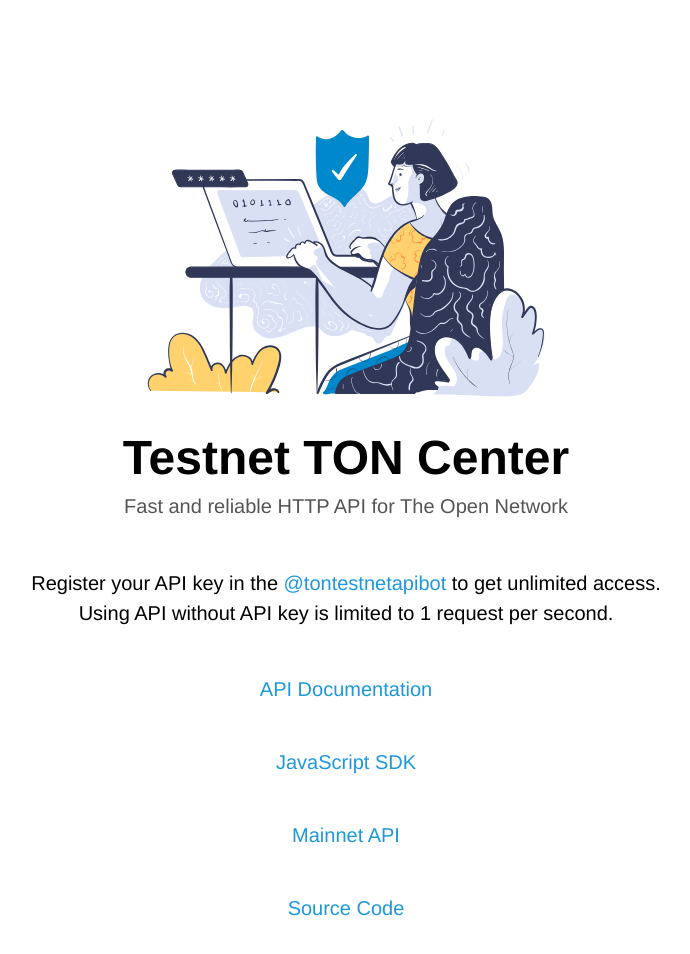
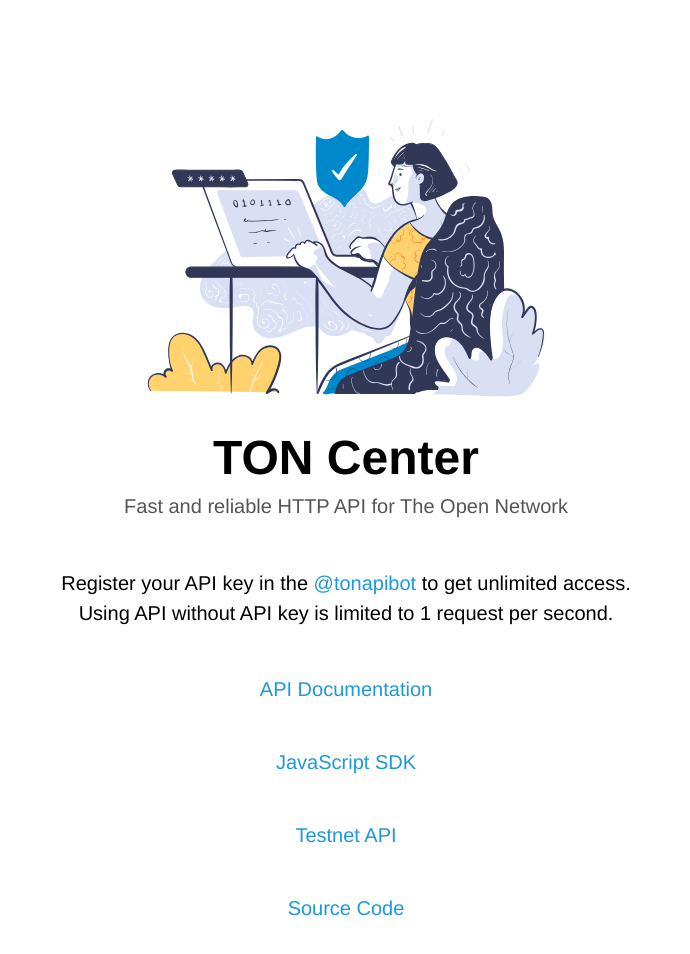
Before and after one commit to toncenter/ton-http-api, a plain HTML site: page index_page/index.html in a window 1280 px wide. Shown: the whole page, without its empty margins (294-984 px from the left). Drawn offline with Linux system fonts and the light colour scheme.

Commit message:
Adjust index page and token bot for mainnet

```diff
--- a/index_page/index.html
+++ b/index_page/index.html
@@ -3,7 +3,7 @@
 <head>
     <meta charset="UTF-8">
     <meta name="viewport" content="width=device-width, initial-scale=1"/>
-    <title>Testnet TON Center - TON HTTP API</title>
+    <title>TON Center - TON HTTP API</title>
 
     <style>
         * {
@@ -66,12 +66,12 @@
 
 <div class="center">
     <img class="img" src="coding.svg">
-    <div class="h">Testnet TON Center</div>
+    <div class="h">TON Center</div>
     <div class="h-desc">Fast and reliable HTTP API for The Open Network</div>
 
 
     <div class="body">
-        Register your API key in the <a href="https://t.me/tontestnetapibot" target="_blank">@tontestnetapibot</a> to get unlimited
+        Register your API key in the <a href="https://t.me/tonapibot" target="_blank">@tonapibot</a> to get unlimited
         access.<br>
         Using API without API key is limited to 1 request per second.
     </div>
@@ -85,7 +85,7 @@
     </div>
 
     <div class="a">
-        <a href="https://toncenter.com/">Mainnet API</a>
+        <a href="https://testnet.toncenter.com/">Testnet API</a>
     </div>
 
     <div class="a">
```
Also changed, not shown: 1 other file.
